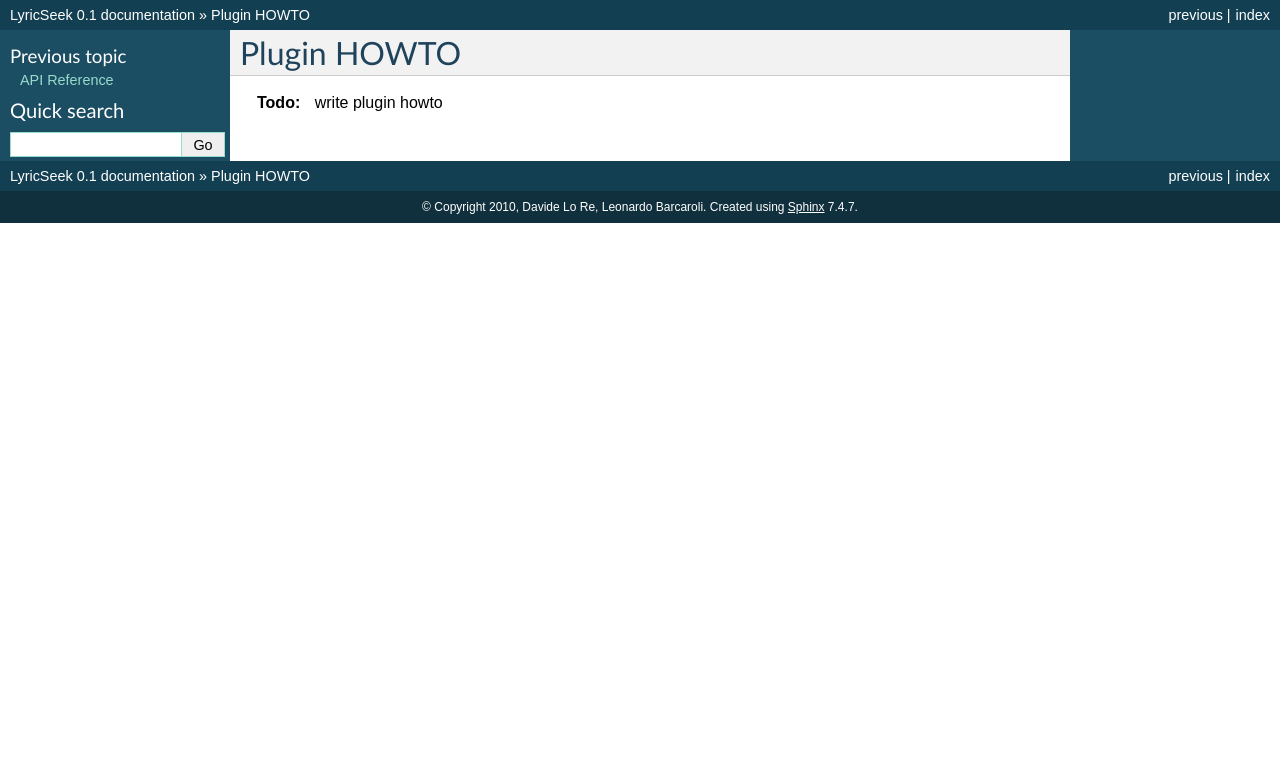
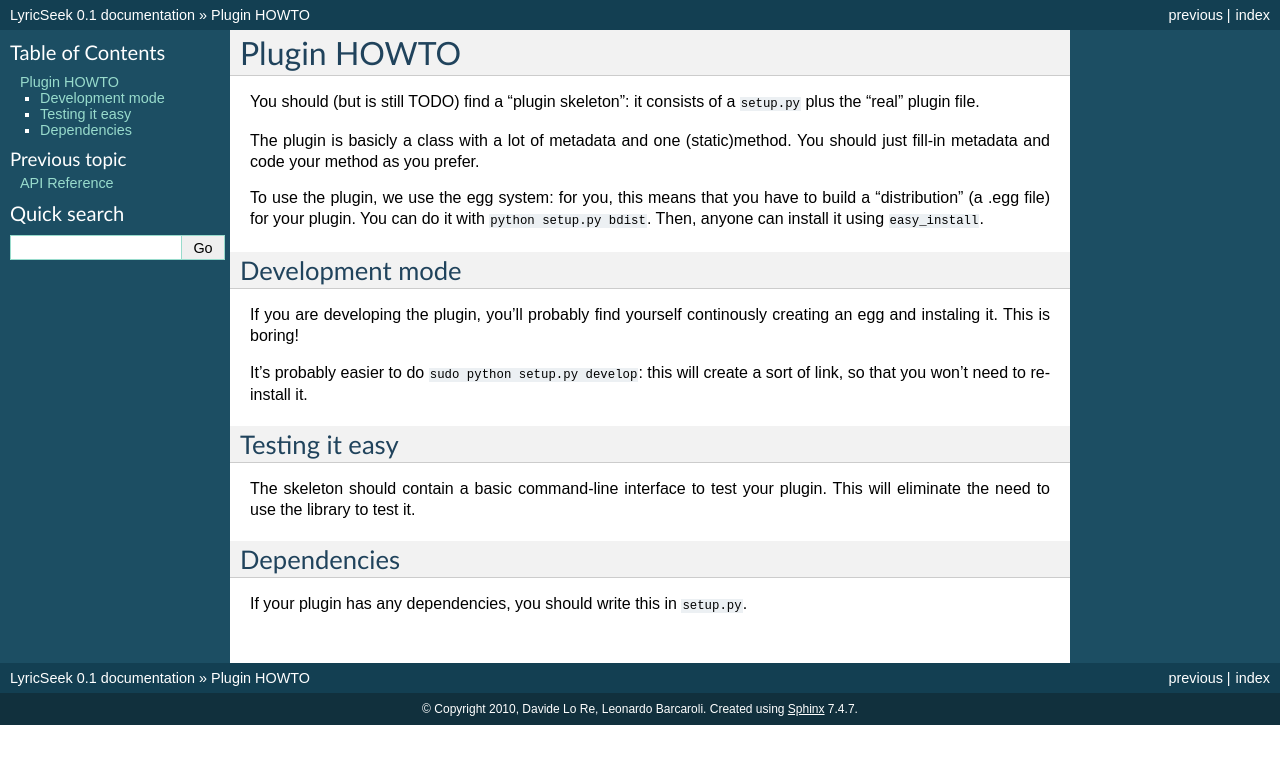
Before and after one commit to boyska/lyricseek, a Sphinx documentation site: the page built from doc/source/plugin_howto.rst, in a window 1280 px wide. Shown: the top 764 px of the page. Built offline with Sphinx 7.4.7, drawn with Linux system fonts in a browser that asks for light colours.

Commit message:
plugin howto written

```diff
--- a/doc/source/plugin_howto.rst
+++ b/doc/source/plugin_howto.rst
@@ -1,4 +1,30 @@
 Plugin HOWTO
 ============
 
-.. todo :: write plugin howto
+You should (but is still TODO) find a "plugin skeleton": it consists of a
+``setup.py`` plus the "real" plugin file.
+
+The plugin is basicly a class with a lot of metadata and one (static)method.
+You should just fill-in metadata and code your method as you prefer.
+
+To use the plugin, we use the egg system: for you, this means that you have to
+build a "distribution" (a .egg file) for your plugin.
+You can do it with ``python setup.py bdist``.
+Then, anyone can install it using ``easy_install``.
+
+Development mode
+----------------
+If you are developing the plugin, you'll probably find yourself continously
+creating an egg and instaling it. This is boring!
+
+It's probably easier to do ``sudo python setup.py develop``: this will create a
+sort of link, so that you won't need to reinstall it.
+
+Testing it easy
+---------------
+The skeleton should contain a basic command-line interface to test your plugin.
+This will eliminate the need to use the library to test it.
+
+Dependencies
+------------
+If your plugin has any dependencies, you should write this in ``setup.py``.
```
